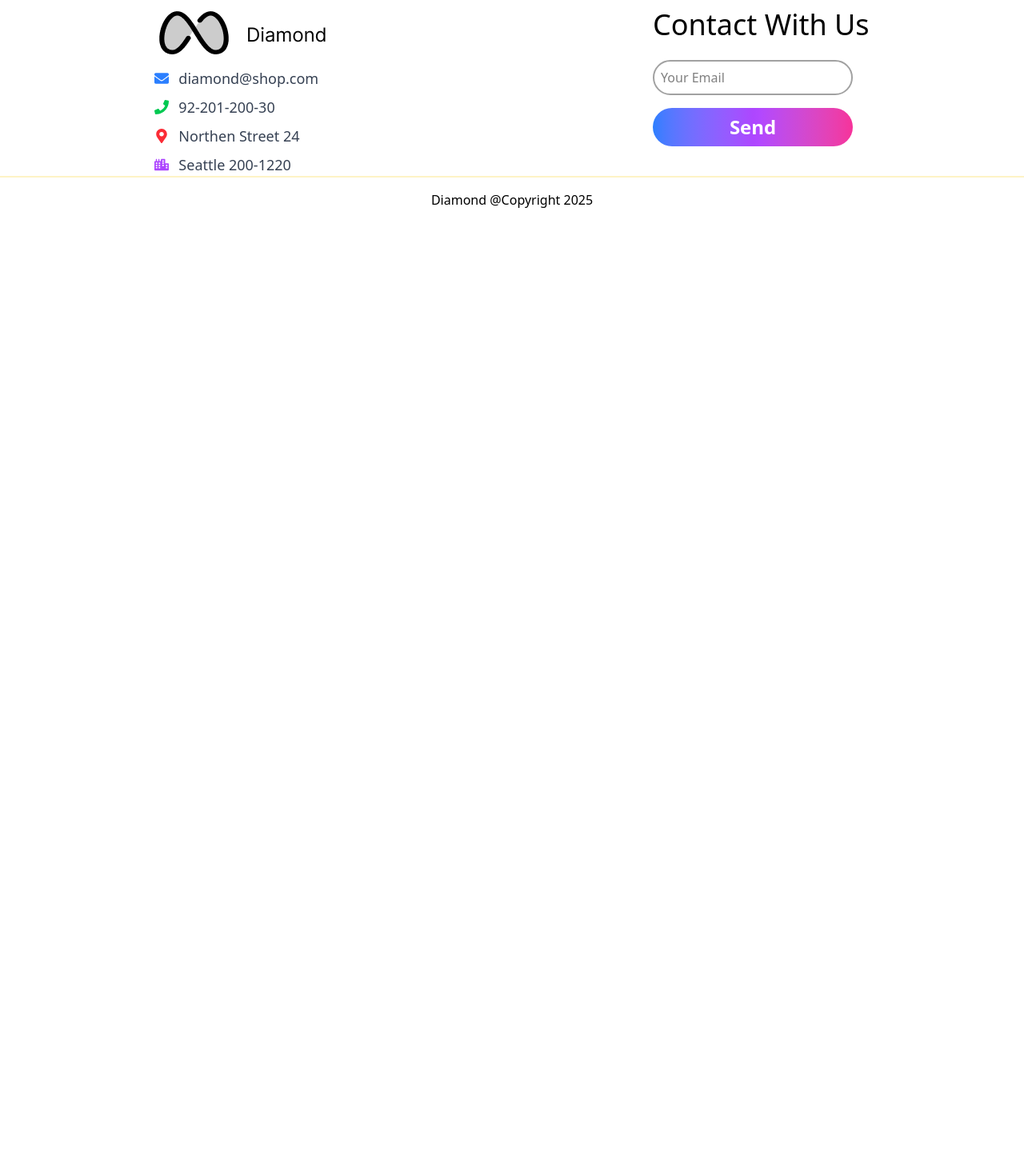
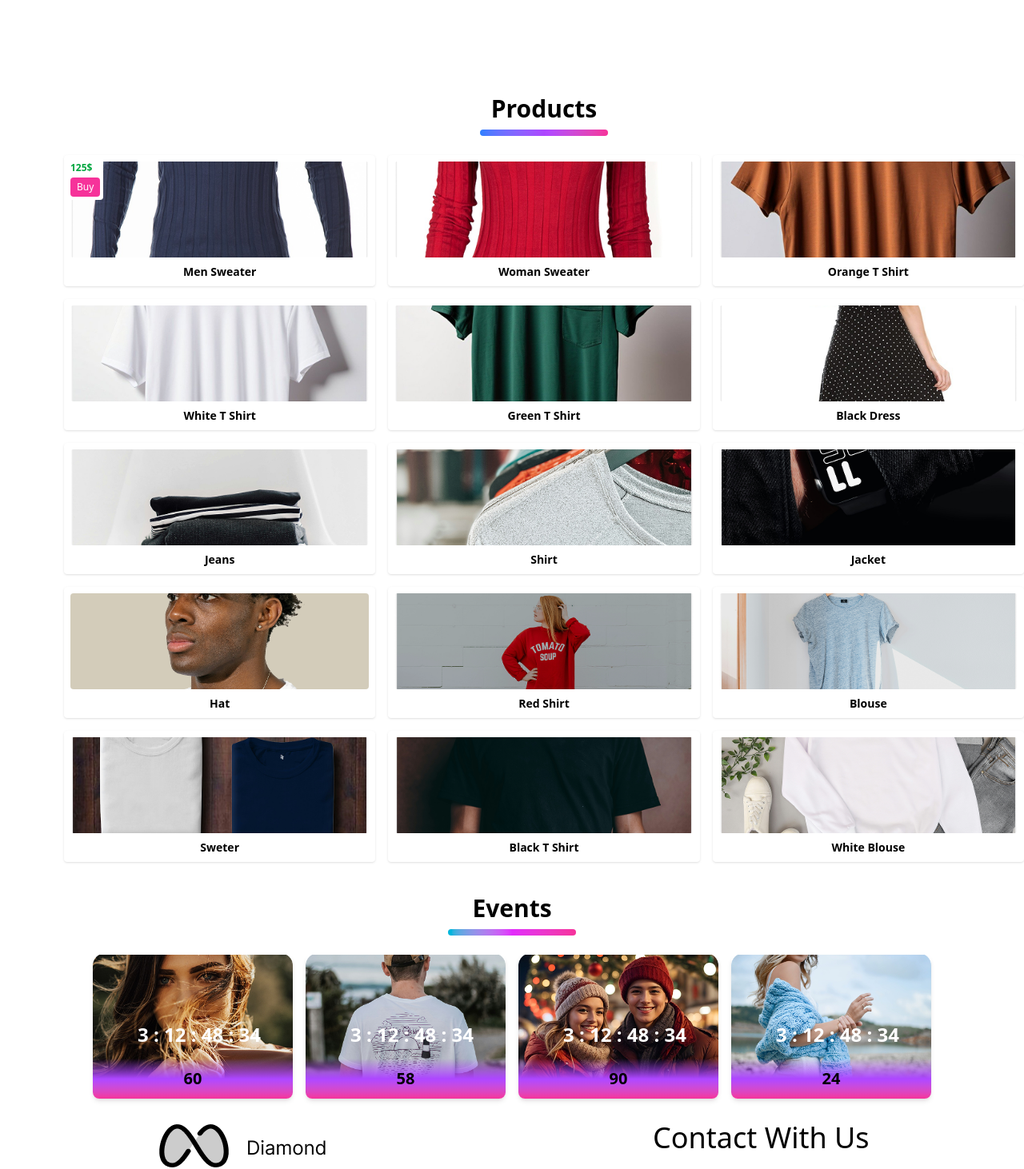
Before and after one commit to AhmedSamyEid/Diamond-Shop-Ecommerce-Store-Community-, a React (Vite) app: page / in a window 1280 px wide. Shown: the part 1135-2597 px from the top of the page at 80% size. Before the commit the page ends 1397 px from the top, so only its background shows below. Built offline with nearby package versions, Linux system fonts and the light colour scheme.

Commit message:
Add : Events and Products

```diff
--- a/src/components/pages/Home.tsx
+++ b/src/components/pages/Home.tsx
@@ -1,8 +1,10 @@
+import Events from "../ui/Events";
+import Products from "../ui/Products";
 import Horesidar from "../ui/Horesidar";
 import Exploreelegance from "../ui/Exploreelegance";
 
 export default function Home() {
-  return(
+  return (
     <>
       <div className="container">
         <div>
@@ -11,7 +13,13 @@ export default function Home() {
         <div>
           <Exploreelegance />
         </div>
+        <div>
+          <Products />
+        </div>
+        <div>
+          <Events />
+        </div>
       </div>
     </>
-  )
+  );
 }
--- /dev/null
+++ b/src/components/ui/Events.tsx
@@ -0,0 +1,54 @@
+export default function Events() {
+  const events = [
+    {
+      img: "/images/Rectangle 13 (14).png",
+      timer: "3 : 12 : 48 : 34",
+      value: 60,
+    },
+    {
+      img: "/images/Rectangle 13 (15).png",
+      timer: "3 : 12 : 48 : 34",
+      value: 58,
+    },
+    {
+      img: "/images/Rectangle 13 (16).png",
+      timer: "3 : 12 : 48 : 34",
+      value: 90,
+    },
+    {
+      img: "/images/Rectangle 13 (17).png",
+      timer: "3 : 12 : 48 : 34",
+      value: 24,
+    },
+  ];
+
+  return (
+    <div className="max-w-7xl mx-auto px-4 mt-10">
+      <h2 className="text-3xl font-bold text-center">Events</h2>
+      <div className="mx-auto my-2 w-40 h-2 rounded-full bg-gradient-to-r from-cyan-500 via-fuchsia-500 to-pink-500"></div>
+
+      <div className="flex flex-wrap justify-center gap-4 py-4">
+        {events.map((event, index) => (
+          <div
+            key={index}
+            className="relative w-[250px] h-[180px] rounded-lg overflow-hidden shadow-md"
+          >
+            <img
+              src={event.img}
+              alt="event"
+              className="w-full h-full object-cover"
+            />
+
+            <div className="absolute top-20 left-12   text-2xl text-white px-2 py-1 rounded  font-semibold">
+              {event.timer}
+            </div>
+
+            <div className="absolute  bottom-0 left-0 w-full h-[50px] bg-gradient-to-t from-pink-500 via-purple-500 to-transparent text-center flex items-center justify-center text-black font-bold text-xl">
+              {event.value}
+            </div>
+          </div>
+        ))}
+      </div>
+    </div>
+  );
+}
--- /dev/null
+++ b/src/components/ui/Products.tsx
@@ -0,0 +1,52 @@
+
+export default function Products () {
+  const products = [
+    { name: "Men Sweater", price: "125$", isFeatured: true, img: "/images/Rectangle 7.png" },
+    { name: "Woman Sweater", img: "/images/Rectangle 13.png" },
+    { name: "Orange T Shirt", img: "/images/Rectangle 13 (1).png" },
+    { name: "White T Shirt", img: "/images/Rectangle 13 (2).png" },
+    { name: "Green T Shirt", img: "/images/Rectangle 13 (3).png" },
+    { name: "Black Dress", img: "/images/Rectangle 13 (4).png" },
+    { name: "Jeans", img: "/images/Rectangle 13 (5).png" },
+    { name: "Shirt", img: "/images/Rectangle 13 (6).png" },
+    { name: "Jacket", img: "/images/Rectangle 13 (7).png" },
+    { name: "Hat", img: "/images/Rectangle 20 (1).png" },
+    { name: "Red Shirt", img: "/images/Rectangle 13 (9).png" },
+    { name: "Blouse", img: "/images/Rectangle 13 (10).png" },
+    { name: "Sweter", img: "/images/Rectangle 13 (11).png" },
+    { name: "Black T Shirt", img: "/images/Rectangle 13 (12).png" },
+    { name: "White Blouse", img: "/images/Rectangle 13 (13).png" },
+  ];
+
+  return (
+    <div className="max-w-7xl ml-20 mt-30 ">
+
+      <h2 className="text-3xl font-bold text-center">Products</h2>
+      <div className="mx-auto my-2 w-40 h-2 rounded-full bg-gradient-to-r from-blue-500 via-purple-500 to-pink-500 "></div>
+
+
+      <div className="grid grid-cols-2 sm:grid-cols-3 md:grid-cols-4 lg:grid-cols-3 gap-4 mt-6">
+        {products.map((product, index) => (
+          <div key={index} className="bg-white p-2 rounded shadow relative">
+            <img
+              src={product.img}
+              alt={product.name}
+              className="w-full h-[120px] object-cover rounded"
+            />
+            <h3 className="text-sm text-center mt-2 font-semibold">{product.name}</h3>
+
+            {product.isFeatured && (
+              <div className="absolute top-1 left-1 bg-white bg-opacity-80 p-1 rounded">
+                <p className="text-green-600 font-bold text-xs">{product.price}</p>
+                <button className="bg-pink-500 text-white text-xs px-2 py-1 rounded mt-1">
+                  Buy
+                </button>
+              </div>
+            )}
+          </div>
+        ))}
+      </div>
+
+    </div>
+  );
+}
```
Lines whose indentation alone changed are shown as unchanged.
